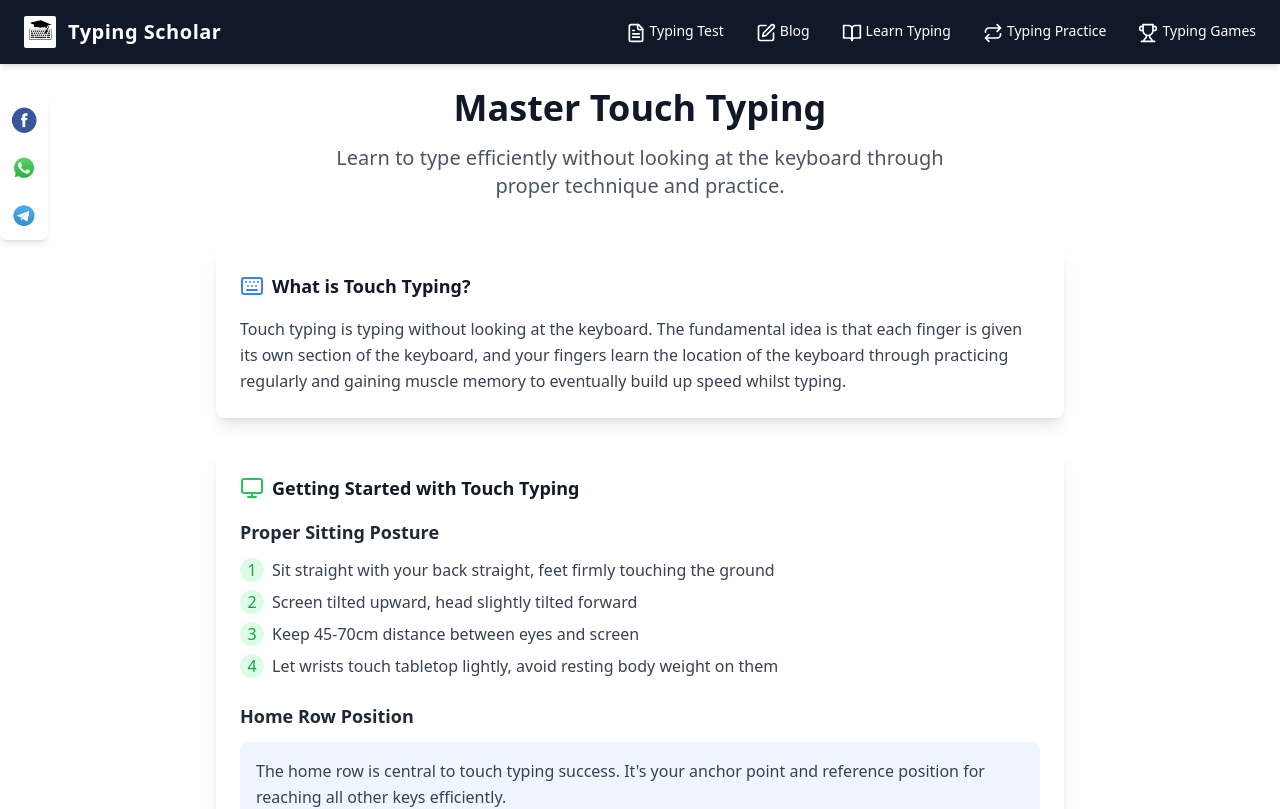
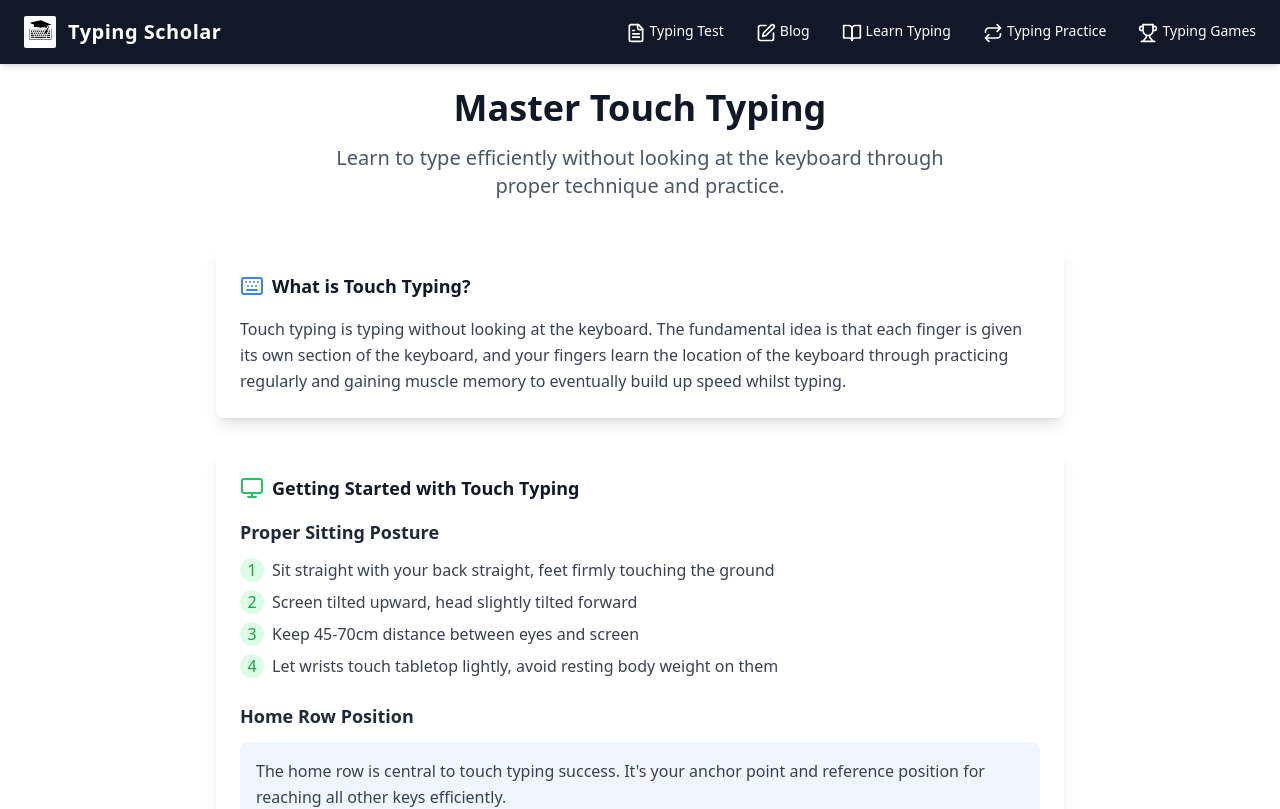
Before and after one commit to saisundargatti/typing_scholar, a React (Vite) app: page /blog in a window 1280 px wide. Shown: the top 809 px of the page. Built offline with nearby package versions, Linux system fonts and the light colour scheme.

Commit message:
social media only shows in home

```diff
--- a/src/App.tsx
+++ b/src/App.tsx
@@ -45,7 +45,7 @@ export default function App() {
   return (
     <Router>
       <Navbar />
-      <SocialMedia />
+
       <main>
         <Routes>
           <Route
@@ -53,6 +53,7 @@ export default function App() {
             element={
               <>
                 <Home />
+                <SocialMedia />
                 <Footer />
               </>
             }
```
